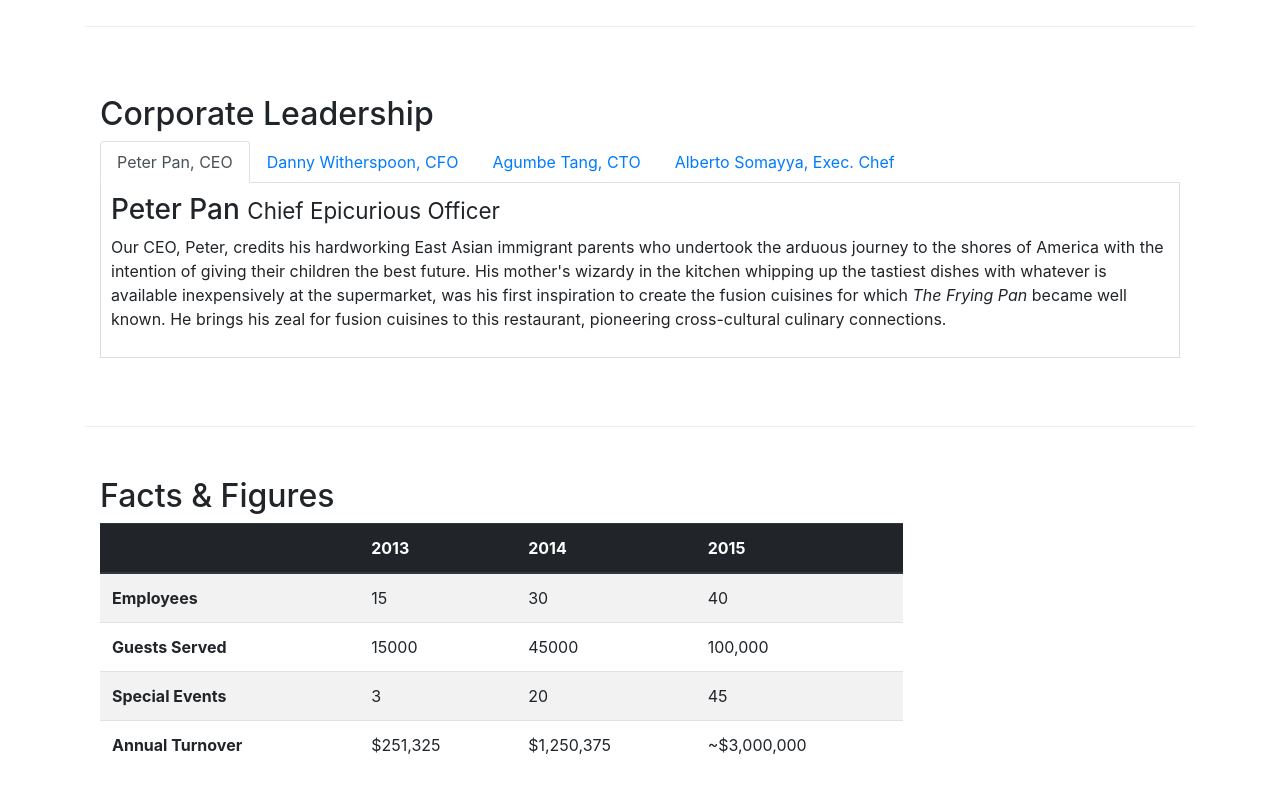
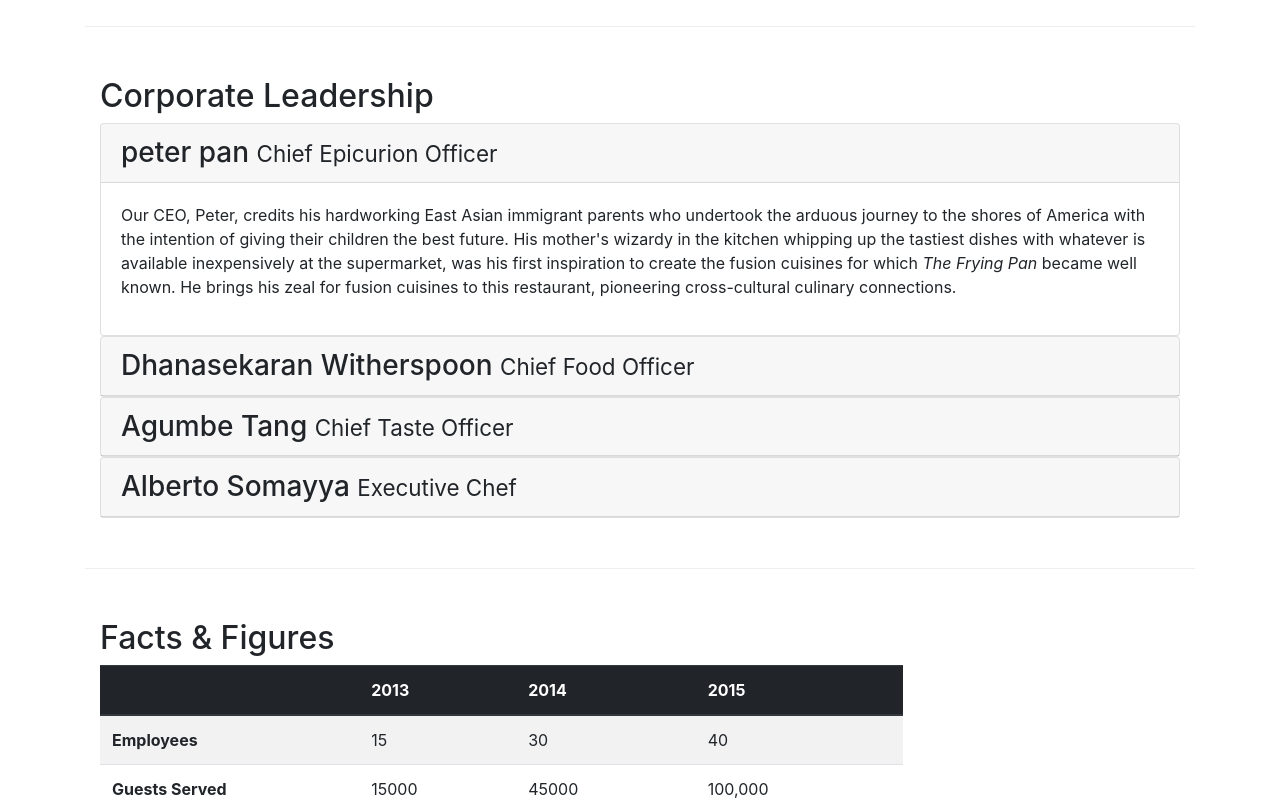
Before and after one commit to SamsonAyodele/Bootstrap4, a website: page aboutus.html in a window 1280 px wide. Shown: the part 920-1731 px from the top of the page. Drawn offline with nearby package versions, Linux system fonts and the light colour scheme.

Commit message:
Accordion

```diff
--- a/aboutus.html
+++ b/aboutus.html
@@ -100,42 +100,64 @@
         <div class="row row-content align-items-center">
             <div class="col-12 col-sm">
                 <h2>Corporate Leadership</h2>
-                <ul class="nav nav-tabs">
-                    <li class="nav-item">
-                        <a class="nav-link active" href="#peter"
-                        role="tab" data-toggle="tab">Peter Pan, CEO</a>
-                    </li>
-                    <li class="nav-item">
-                        <a class="nav-link" href="#danny"
-                        role="tab" data-toggle="tab">Danny Witherspoon, CFO</a>
-                    </li>
-                    <li class="nav-item">
-                        <a class="nav-link" href="#agumbe"
-                        role="tab" data-toggle="tab">Agumbe Tang, CTO</a>
-                    </li>
-                    <li class="nav-item">
-                        <a class="nav-link" href="#alberto"
-                        role="tab" data-toggle="tab">Alberto Somayya, Exec. Chef</a>
-                    </li>
-                </ul>
-                <div class="tab-content">
-                    <div role="tabpanel" class="tab-pane fade show active" id="peter">
-                        <h3>Peter Pan <small>Chief Epicurious Officer</small></h3>
-                        <p class="d-none d-sm-block">Our CEO, Peter, credits his hardworking East Asian immigrant parents who undertook the arduous journey to the shores of America with the intention of giving their children the best future. His mother's wizardy in the kitchen whipping up the tastiest dishes with whatever is available inexpensively at the supermarket, was his first inspiration to create the fusion cuisines for which <em>The Frying Pan</em> became well known. He brings his zeal for fusion cuisines to this restaurant, pioneering cross-cultural culinary connections.</p>
+                <div id="accordion">
+                    <div class="card">
+                        <div class="card-header" role="tab" id="peterhead">
+                           <h3 class="mb-0">
+                               <a data-toggle="collapse" data-target="#peter">
+                                   peter pan <small>Chief Epicurion Officer</small>
+                               </a>
+                           </h3>
+                        </div>
+                        <div class="collapse show" id="peter" data-parent="#accordion">
+                            <div class="card-body">
+                               <p class="d-none d-sm-block">Our CEO, Peter, credits his hardworking East Asian immigrant parents who undertook the arduous journey to the shores of America with the intention of giving their children the best future. His mother's wizardy in the kitchen whipping up the tastiest dishes with whatever is available inexpensively at the supermarket, was his first inspiration to create the fusion cuisines for which <em>The Frying Pan</em> became well known. He brings his zeal for fusion cuisines to this restaurant, pioneering cross-cultural culinary connections.</p>
+                            </div>
+                        </div>
                     </div>
-                    <div role="tabpanel" class="tab-pane fade" id="danny">
-                        <h3>Dhanasekaran Witherspoon <small>Chief Food Officer</small></h3>
-                        <p class="d-none d-sm-block">Our CFO, Danny, as he is affectionately referred to by his colleagues, comes from a long established family tradition in farming and produce. His experiences growing up on a farm in the Australian outback gave him great appreciation for varieties of food sources. As he puts it in his own words, <em>Everything that runs, wins, and everything that stays, pays!</em></p>
+                    <div class="card">
+                        <div class="card-header" role="tab" id="dannyhead">
+                            <h3 class="mb-0">
+                                <a class="collapsed" data-toggle="collapse" data-target="#danny">
+                                    Dhanasekaran Witherspoon <small>Chief Food Officer</small>
+                                </a>
+                            </h3>
+                        </div>
+                        <div class="collapse" id="danny" data-parent="#accordion">
+                            <div class="card-body">
+                             <p class="d-none d-sm-block">Our CFO, Danny, as he is affectionately referred to by his colleagues, comes from a long established family tradition in farming and produce. His experiences growing up on a farm in the Australian outback gave him great appreciation for varieties of food sources. As he puts it in his own words, <em>Everything that runs, wins, and everything that stays, pays!</em></p>
+                            </div>
+                        </div>
                     </div>
-                    <div role="tabpanel" class="tab-pane fade" id="agumbe">
-                        <h3>Agumbe Tang <small>Chief Taste Officer</small></h3>
-                        <p class="d-none d-sm-block">Blessed with the most discerning gustatory sense, Agumbe, our CTO, personally ensures that every dish that we serve meets his exacting tastes. Our chefs dread the tongue lashing that ensues if their dish does not meet his exacting standards. He lives by his motto, <em>You click only if you survive my lick.</em></p>
+                    <div class="card">
+                        <div class="card-header" role="tab" id="agumbehead">
+                            <h3 class="mb-0">
+                                <a class="collapsed" data-toggle="collapse" data-target="#agumbe">
+                                    Agumbe Tang <small>Chief Taste Officer</small>
+                                </a>
+                            </h3>
+                        </div>
+                        <div class="collapse" id="agumbe" data-parent="#accordion">
+                            <div class="card-body">
+                              <p class="d-none d-sm-block">Blessed with the most discerning gustatory sense, Agumbe, our CTO, personally ensures that every dish that we serve meets his exacting tastes. Our chefs dread the tongue lashing that ensues if their dish does not meet his exacting standards. He lives by his motto, <em>You click only if you survive my lick.</em></p>
+                            </div>
+                        </div>
                     </div>
-                    <div role="tabpanel" class="tab-pane fade" id="alberto">
-                        <h3>Alberto Somayya <small>Executive Chef</small></h3>
-                        <p class="d-none d-sm-block">Award winning three-star Michelin chef with wide International experience having worked closely with whos-who in the culinary world, he specializes in creating mouthwatering Indo-Italian fusion experiences. He says, <em>Put together the cuisines from the two craziest cultures, and you get a winning hit! Amma Mia!</em></p>
+                    <div class="card">
+                        <div class="card-header" role="tab" id="albertohead">
+                            <h3 class="mb-0">
+                                <a class="collapsed" data-toggle="collapse" data-target="#alberto">
+                                    Alberto Somayya <small>Executive Chef</small>
+                                </a>
+                            </h3>
+                        </div>
+                        <div class="collapse" id="alberto" data-parent="#accordion">
+                            <div class="card-body">
+                               <p class="d-none d-sm-block">Award winning three-star Michelin chef with wide International experience having worked closely with whos-who in the culinary world, he specializes in creating mouthwatering Indo-Italian fusion experiences. He says, <em>Put together the cuisines from the two craziest cultures, and you get a winning hit! Amma Mia!</em></p>
+                            </div>
+                        </div>
                     </div>
-                    </div>
+                </div>
           </div>
        </div>
        <div class="row row-content">
```
